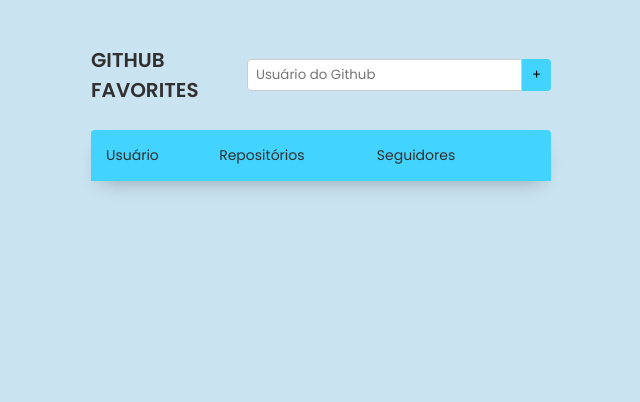
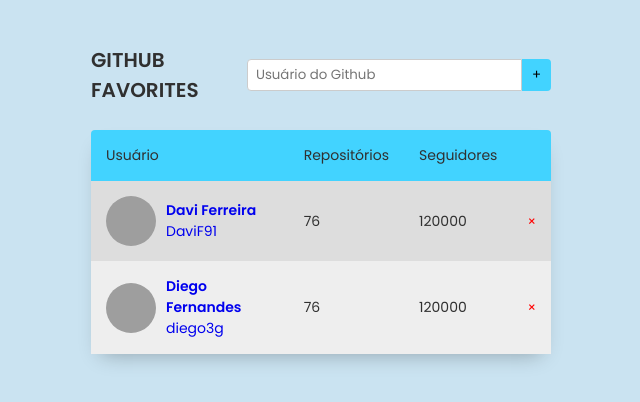
Before and after one commit to DaviF91/Stage06.Projeto02-Github-Favorites, a plain HTML site: page index.html in a window 1280 px wide. Shown: the whole page, without its empty margins (319-959 px from the left). Drawn offline with Linux system fonts and the light colour scheme; grey boxes are pictures that could not be loaded.

Commit message:
Creating HTML with JavaScript

```diff
--- a/index.html
+++ b/index.html
@@ -39,41 +39,7 @@
           </tr>
         </thead>
         <tbody>
-          <tr>
-            <td class="user">
-              <img
-                src="https://github.com/DaviF91.png"
-                alt="Foto de Davi Ferreira"
-              />
-              <a href="https://github.com/DaviF91" target="_blank">
-                <p>Davi Ferreira</p>
-                <span>DaviF91</span>
-              </a>
-            </td>
-            <td class="repositories">76</td>
-            <td class="followers">9589</td>
-            <td>
-              <button class="remove">&times;</button>
-            </td>
-          </tr>
 
-          <tr>
-            <td class="user">
-              <img
-                src="https://github.com/diego3g.png"
-                alt="Foto do Diego Fernandes"
-              />
-              <a href="https://github.com/diego3g" target="_blank">
-                <p>Diego Fernandes</p>
-                <span>diego3g</span>
-              </a>
-            </td>
-            <td class="repositories">48</td>
-            <td class="followers">22000</td>
-            <td>
-              <button class="remove">&times;</button>
-            </td>
-          </tr>
         </tbody>
       </table>
     </div>
--- a/js/Favorites.js
+++ b/js/Favorites.js
@@ -2,29 +2,82 @@
 //como os dados serão estruturados
 
 export class Favorites {
-  constructor(root){
+  constructor(root) {
     this.root = document.querySelector(root)
+    this.load()
+  }
 
+  load(){
+    this.entries = [
+      {
+        login: 'DaviF91',
+        name: 'Davi Ferreira',
+        public_repos: '76',
+        followers: '120000'
+      },
+      {
+        login: 'diego3g',
+        name: 'Diego Fernandes',
+        public_repos: '76',
+        followers: '120000'
+      }
+    ]
   }
 }
+//classe que vai criar a visualização e eventos do HTML
+export class FavoritesView extends Favorites {
+  constructor(root) {
+    super(root)
 
-//classe que vai criar a visualização e eventos do HTML
-export class FavoritesView extends Favorites{
-  constructor(root){
-    super(root)
+    this.tbody = this.root.querySelector('table tbody')
 
     this.update()
   }
 
+  update() {
+    this.removeAlltr()
 
-  update(){
-    this.removeAlltr()
-  }
-  removeAlltr(){
-    const tbody = this.root.querySelector('table tbody')
-    tbody.querySelectorAll('tr').forEach((tr) => {
-      tr.remove()
-    });
+    this.entries.forEach(user => {
+      const row = this.createRow()
+      row.querySelector('.user img').src = `https://github.com/${user.login}.png`
+      row.querySelector('.user img').alt = `Imagem de ${user.name} `
+      row.querySelector('.user p').textContent = user.name
+      row.querySelector('.user span').textContent = user.login
+      row.querySelector('.repositories').textContent = user.public_repos
+      row.querySelector('.followers').textContent = user.followers
+
+      this.tbody.append(row)
+    })
 
   }
+
+  createRow() {
+    const tr = document.createElement('tr')
+    tr.innerHTML = `
+
+      <td class="user">
+        <img
+          src="https://github.com/DaviF91.png"
+          alt="Foto de Davi Ferreira"
+        />
+        <a href="https://github.com/DaviF91" target="_blank">
+          <p>Davi Ferreira</p>
+          <span>DaviF91</span>
+        </a>
+      </td>
+      <td class="repositories">76</td>
+      <td class="followers">9589</td>
+      <td>
+        <button class="remove">&times;</button>
+      </td>
+    `
+    return tr
+  }
+
+  removeAlltr() {
+
+    this.tbody.querySelectorAll('tr').forEach(tr => {
+      tr.remove()
+    })
+  }
 }
```
